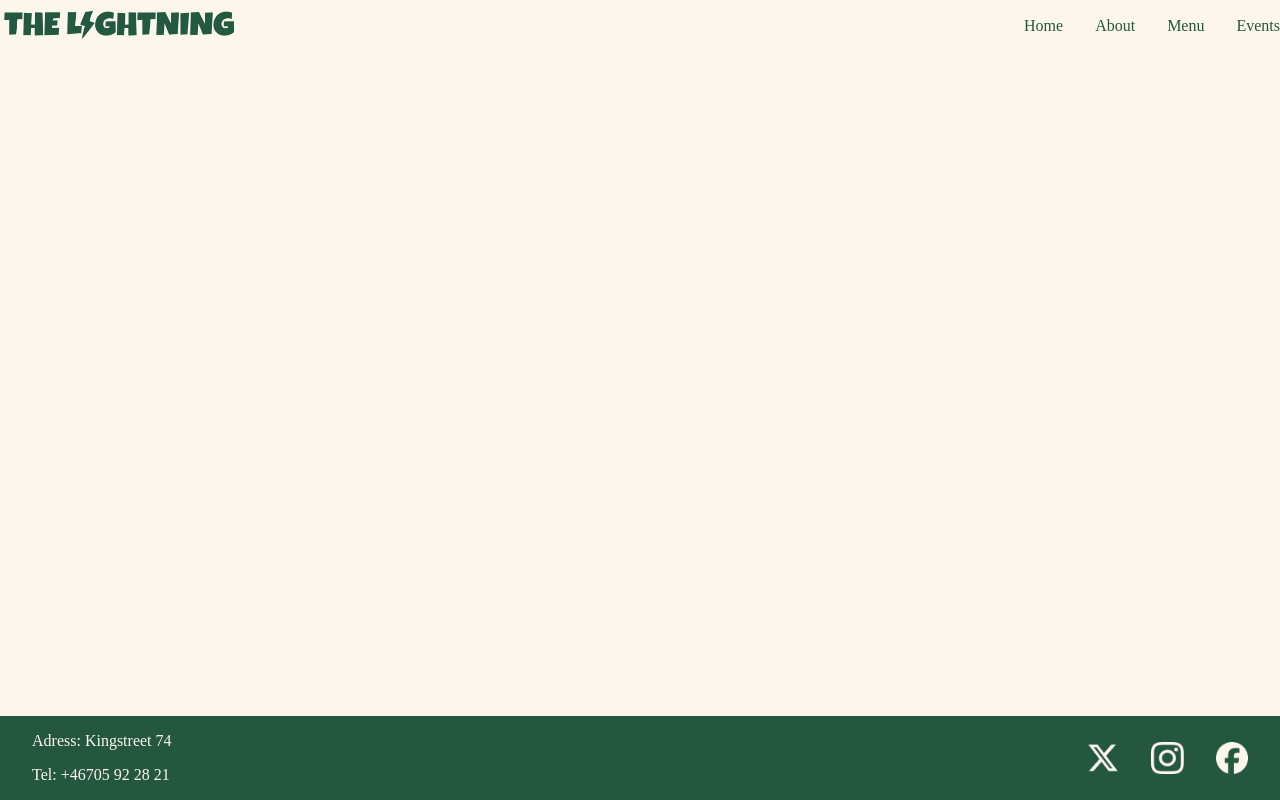
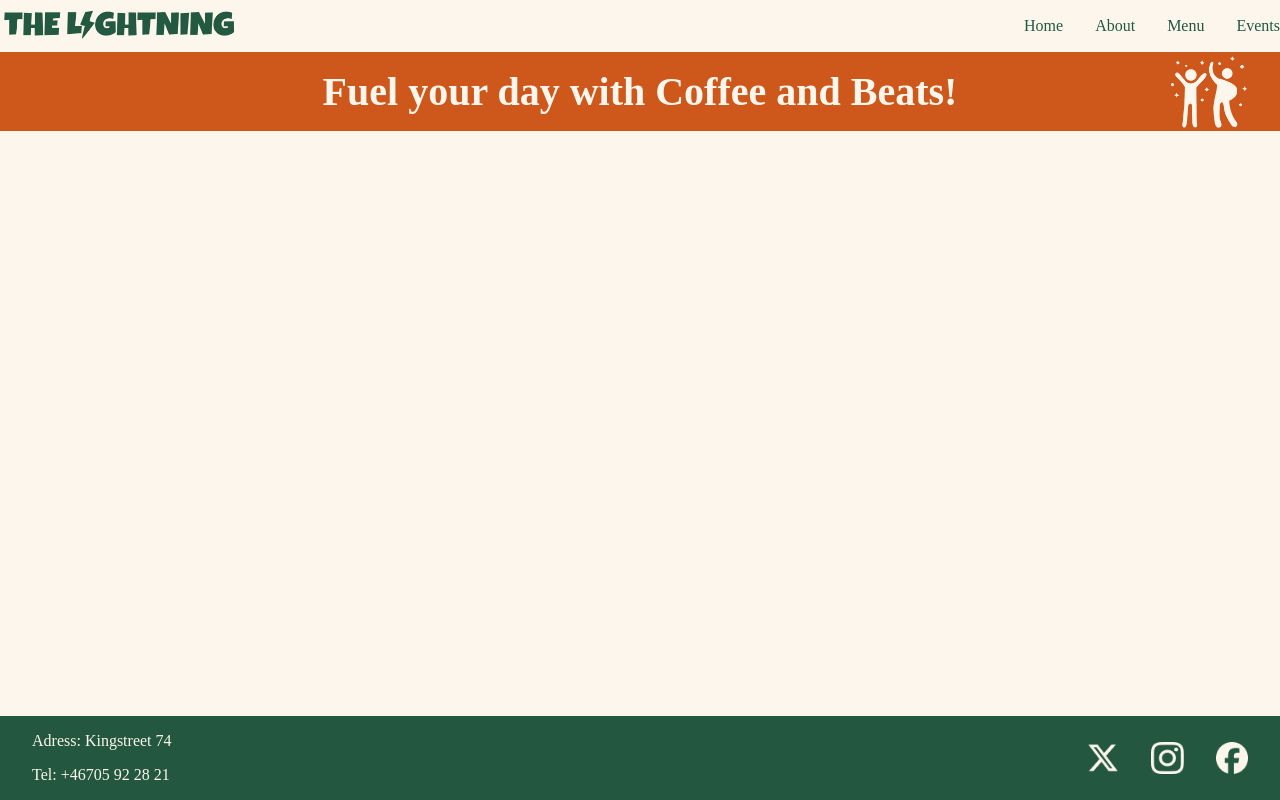
Before and after one commit to Web-Design-Project-2026/web-design-project-2026-team-24, a plain HTML site: page index.html in a window 1280 px wide. Drawn offline with Linux system fonts and the light colour scheme.

Commit message:
Added HTML and CSS for banner

```diff
--- a/css/main.css
+++ b/css/main.css
@@ -2,6 +2,12 @@ body {
   margin: 0;
   background-color: #fdf6ec;
 }
+.page-container {
+  min-height: 100vh;
+  display: flex;
+  flex-direction: column;
+}
+/* Navigation bar */
 nav {
   display: flex;
   justify-content: space-between;
@@ -24,12 +30,28 @@ nav {
   text-decoration: none;
   color: #235740;
 }
+/* Banner */
+.banner {
+  background-color: #ce571b;
+  color: #fdf6ec;
+  position: relative;
+  padding: 1rem 2rem;
+  text-align: center;
+}
 
-.page-container {
-  min-height: 100vh;
-  display: flex;
-  flex-direction: column;
+.banner h1 {
+  margin: 0;
+  font-size: 2.5rem;
 }
+
+.banner img {
+  position: absolute;
+  right: 2rem;
+  top: 50%;
+  transform: translateY(-50%);
+  height: 4.5rem;
+}
+/* Footer */
 footer {
   margin-top: auto;
   background-color: #235740;
--- a/index.html
+++ b/index.html
@@ -21,6 +21,13 @@
           <li><a href="events.html">Events</a></li>
         </ul>
       </nav>
+      <section class="banner">
+        <h1>Fuel your day with Coffee and Beats!</h1>
+        <img
+          src="img/Dancing icon.png"
+          alt="Vector icon of two people dancing"
+        />
+      </section>
       <footer>
         <div class="footer-left">
           <p>Adress: Kingstreet 74</p>
```
Also changed, not shown: img/Dancing icon.png (added).
